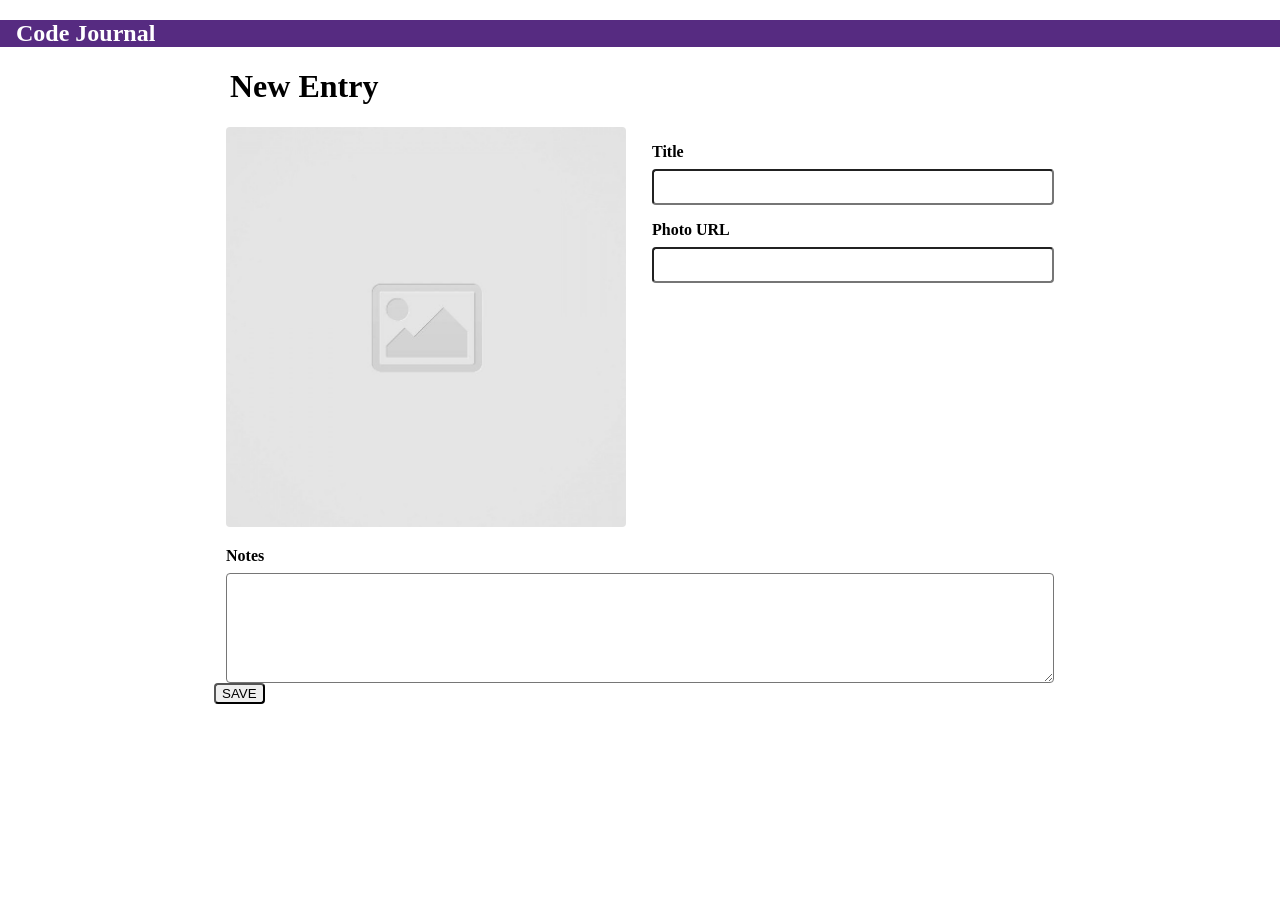
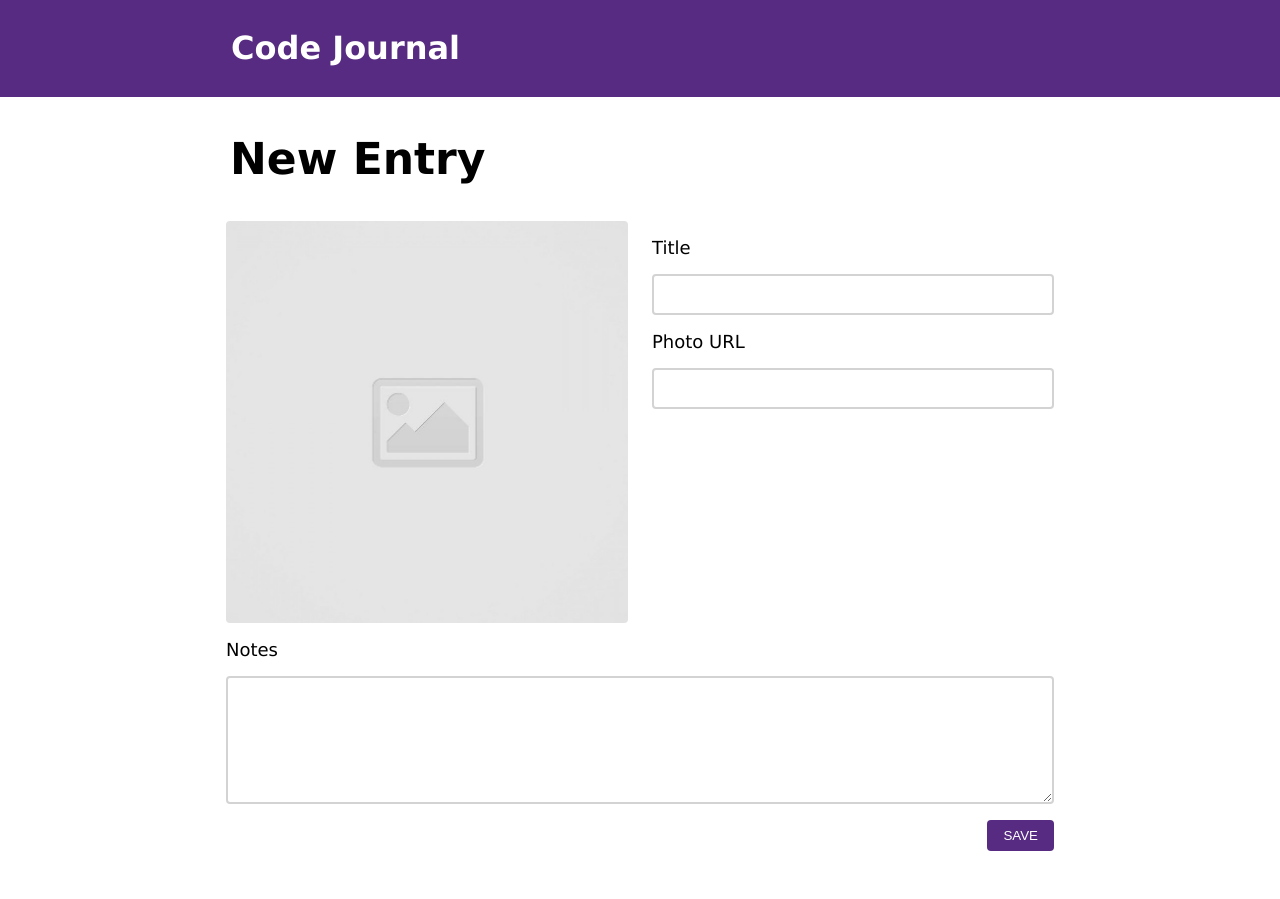
Before and after one commit to bookaneers/code-journal, a website: page index.html in a window 1280 px wide. Before the commit the page ends 800 px from the top, so only its background shows below. Drawn offline with Linux system fonts and the light colour scheme.

Commit message:
HTML and CSS completed.

```diff
--- a/css/styles.css
+++ b/css/styles.css
@@ -1,6 +1,16 @@
-h2 {
+body {
+  font-family: 'Lucida Sans Unicode', Geneva, Verdana, sans-serif;
+}
+
+header {
+  padding: 0.5rem;
   background-color: rgb(86, 43, 129);
   color: white;
+}
+
+.code-journal {
+  max-width: 850px;
+  margin: auto;
 }
 
 h1,
@@ -8,14 +18,25 @@ h2 {
   padding: 0 1rem;
 }
 
+h2 {
+  font-size: 44px;
+}
+
 .column-half img {
-  width: 400px;
+  width: 100%;
   height: auto;
+  display: block;
+  margin-left: auto;
+  margin-right: auto;
 }
 
 label {
-  font-weight: bold;
-  padding-bottom: 0.5rem;
+  padding-bottom: 1rem;
+  padding-top: 1rem;
+}
+
+input {
+  padding: 0.5rem;
 }
 
 label,
@@ -23,7 +44,12 @@ input,
 textarea {
   display: block;
   width: 100%;
-  padding-top: 1rem;
+  font-size: 18px;
+}
+
+input,
+textarea {
+  border: 2px solid lightgray;
 }
 
 .column-half img,
@@ -32,3 +58,22 @@ input,
 textarea {
   border-radius: 0.25rem;
 }
+
+input:focus,
+textarea:focus {
+  outline: none;
+  border: 2px solid rgb(150, 66, 233);
+}
+
+.form-actions {
+  padding-top: 1rem;
+  padding-bottom: 3rem;
+  text-align: right;
+}
+
+.form-actions button {
+  background-color: rgb(86, 43, 129);
+  color: white;
+  padding: 0.5rem 1rem 0.5rem 1rem;
+  border: none;
+}
--- a/index.html
+++ b/index.html
@@ -16,14 +16,12 @@
 </head>
 <body>
   <header>
-
+    <div class="code-journal"><h1>Code Journal</h1></div>
   </header>
   <main>
-      <h2>Code Journal</h2>
     <div class="container">
-
       <form id="contact-form">
-        <h1>New Entry</h1>
+        <h2>New Entry</h2>
         <div class="row">
           <div class="column-half">
             <img src="images/placeholder-image-square.jpg">
@@ -39,14 +37,14 @@
           <div class="column-full">
             <label for="notes">Notes</label>
               <textarea required rows="6" name="notes" id="notes"></textarea>
-          </div>
-          <div>
+          <!-- </div> -->
+
             <div class="form-actions">
               <button type="submit">SAVE</button>
             </div>
+
           </div>
         </div>
-
       </form>
     </div>
   </main>
```
